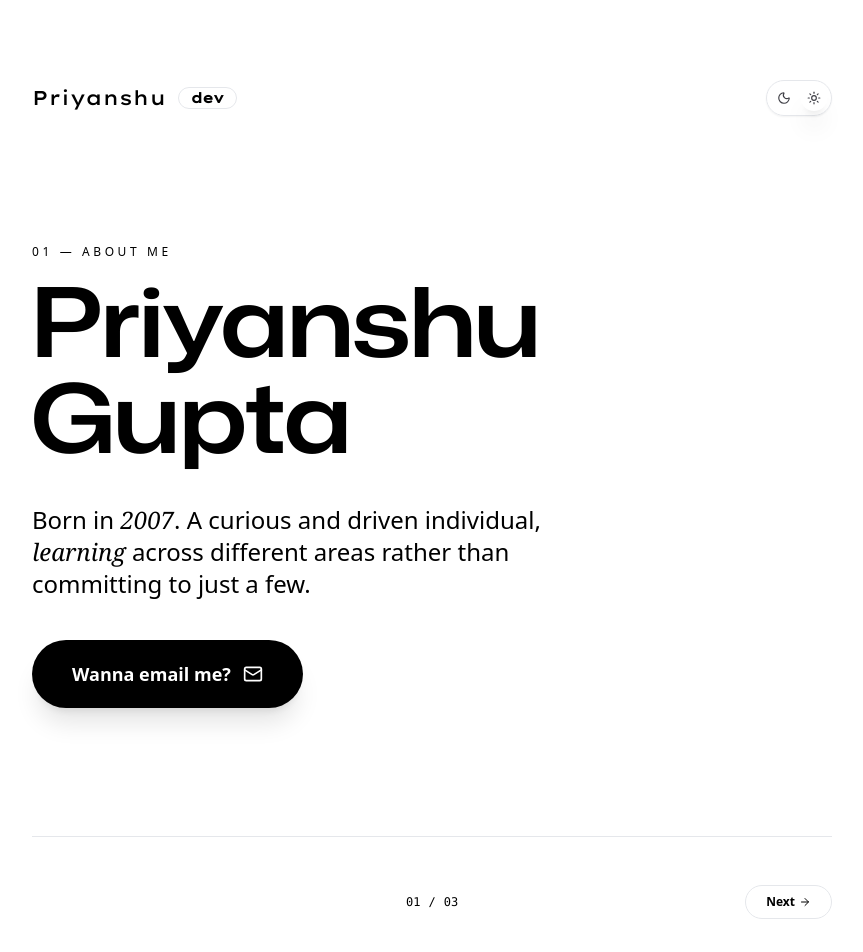
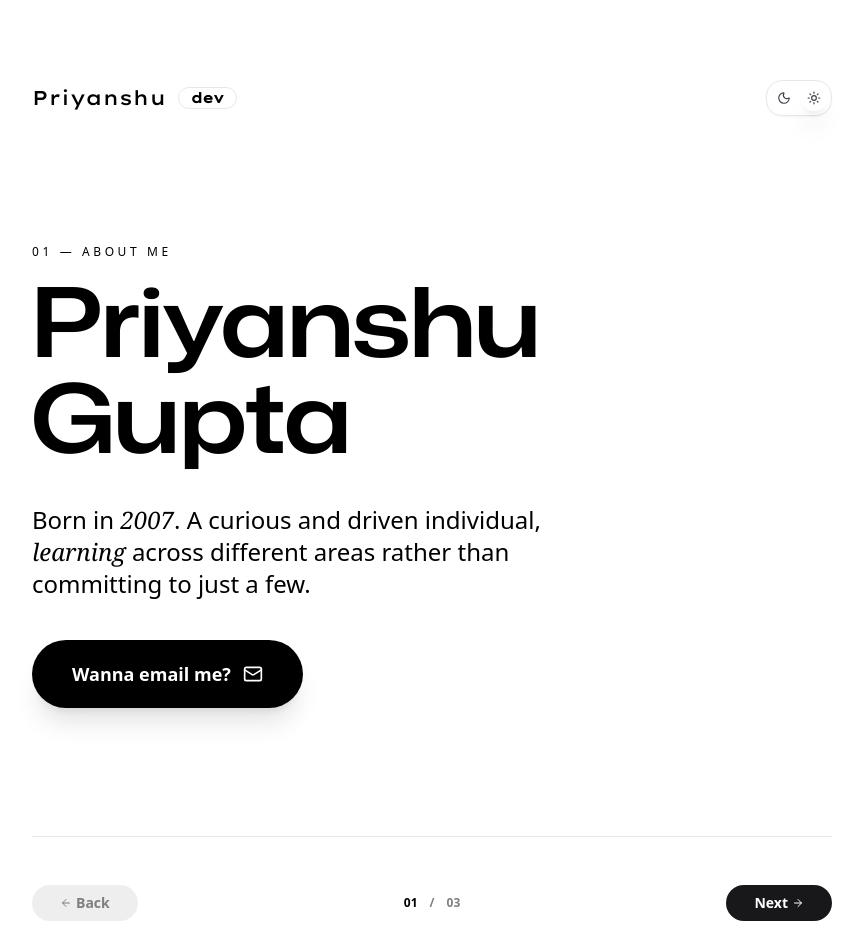
Before and after one commit to Priyansxu/Priyanshu, a Next.js app: page / in a window 1280 px wide. Shown: the top 952 px of the page, without its empty margins (208-1071 px from the left). Built offline with nearby package versions, Linux system fonts and the light colour scheme.

Commit message:
Update page.js

```diff
--- a/app/page.js
+++ b/app/page.js
@@ -74,6 +74,14 @@ export default function Page() {
     ? "bg-white text-black"
     : "border border-border bg-muted/50 text-muted-foreground"
 
+  const backButtonStyle = isDark
+    ? "bg-zinc-800 text-zinc-400 hover:bg-zinc-900"
+    : "bg-[#e0dede] text-black hover:bg-[#d1d0d0]"
+
+  const nextButtonStyle = isDark
+    ? "bg-white text-black"
+    : "bg-zinc-900 text-white"
+
   return (
     <main
       className={`min-h-screen flex flex-col text-foreground selection:bg-primary/30 selection:text-primary-foreground ${
@@ -93,7 +101,7 @@ export default function Page() {
           </h1>
 
           <div
-            className={`flex flex-row items-center gap-1 p-1 rounded-3xl ${
+            className={`flex flex-row items-center gap-1 p-1 rounded-2xl ${
               isDark ? "bg-[#111] border border-zinc-800" : "bg-card border border-border shadow-sm"
             }`}
           >
@@ -176,18 +184,18 @@ export default function Page() {
               setSocialExpanded(false)
             }}
             disabled={page === 0}
-            className={`flex items-center gap-1 px-5 py-2 rounded-3xl text-xs font-bold ${badgeStyle} disabled:opacity-0`}
+            className={`flex items-center gap-1 px-7 py-2 rounded-3xl text-sm font-bold ${backButtonStyle} disabled:opacity-50`}
           >
             <ArrowLeft className="w-3 h-3" />
             Back
           </button>
 
-          <div className="text-xs font-mono leading-none">
-            <span className="inline-block text-foreground">
+          <div className="text-xs font-bold py-2">
+            <span className={`inline-block ${isDark ? "text-white" : "text-black"}`}>
               0{page + 1}
             </span>
-            <span className="inline-block px-2 text-muted-foreground/60">/</span>
-            <span className="inline-block text-muted-foreground/60">
+            <span className="inline-block px-3 opacity-50">/</span>
+            <span className={`inline-block ${isDark ? "text-white" : "text-black"} opacity-50`}>
               0{pages.length}
             </span>
           </div>
@@ -198,7 +206,7 @@ export default function Page() {
               setSocialExpanded(false)
             }}
             disabled={page === pages.length - 1}
-            className={`flex items-center gap-1 px-5 py-2 rounded-3xl text-xs font-bold ${badgeStyle} disabled:opacity-0`}
+            className={`flex items-center gap-1 px-7 py-2 rounded-3xl text-sm font-bold ${nextButtonStyle} disabled:opacity-50`}
           >
             Next
             <ArrowRight className="w-3 h-3" />
```
